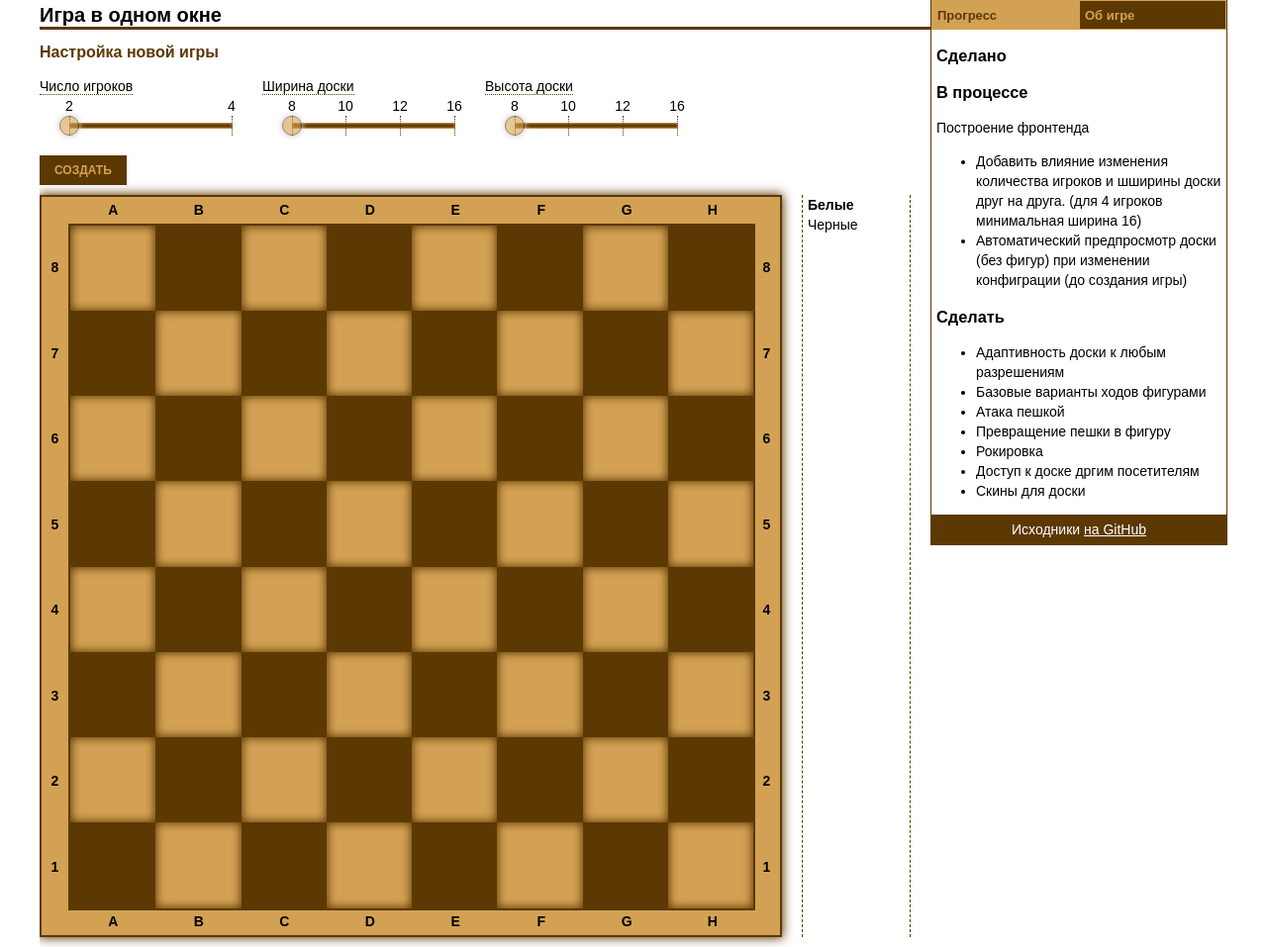
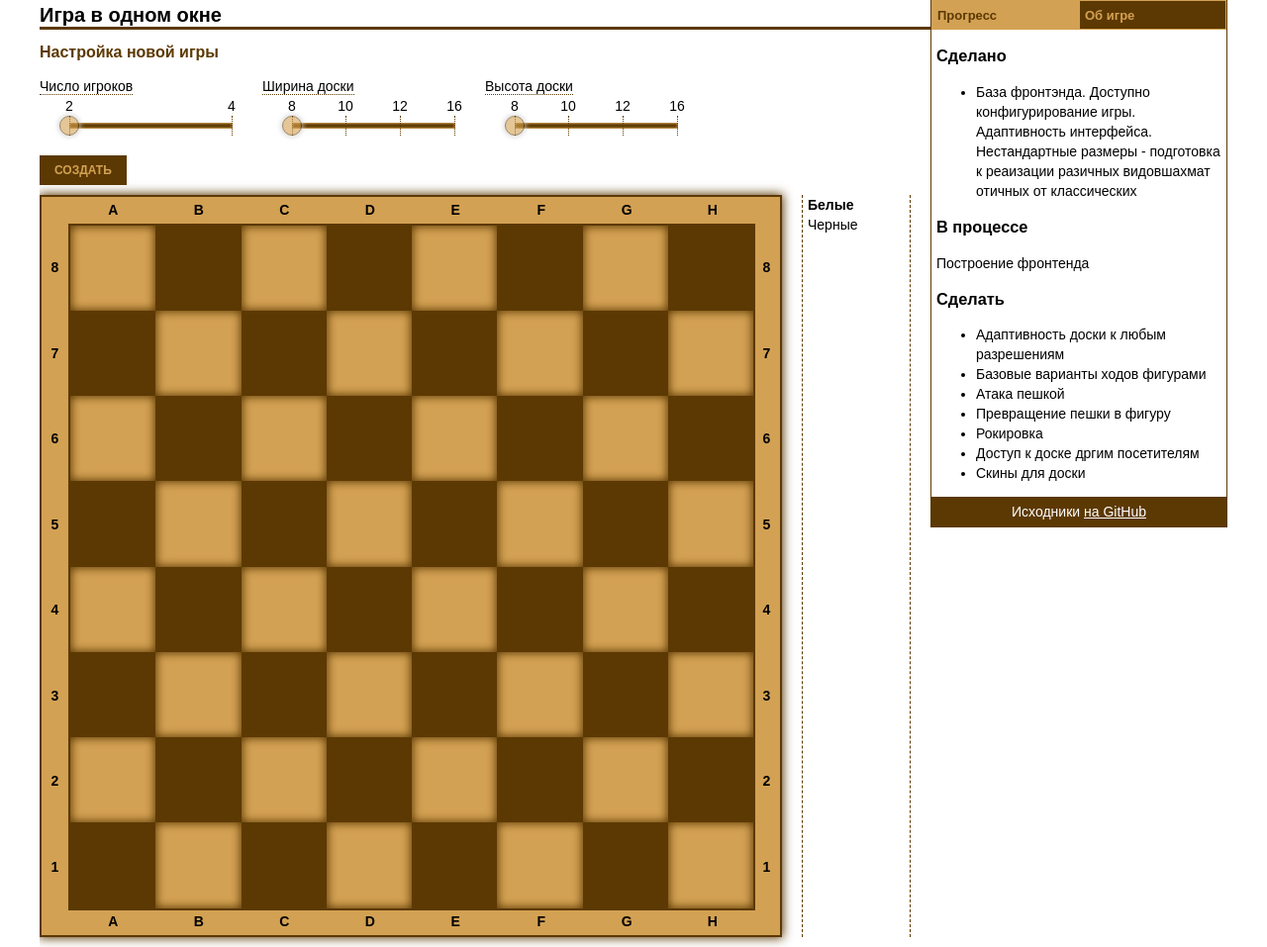
Before and after one commit to Voral/SampleChess, a PHP site: page / in a window 1280 px wide. Shown: the whole page at 99% size. Run offline with PHP 8.4, Linux system fonts and the light colour scheme; some libraries are stand-ins or nearby versions.

Commit message:
frontend

```diff
--- a/index.php
+++ b/index.php
@@ -55,12 +55,11 @@
 				<div id="tab1c">
 					<h3>Сделано</h3>
 					<ul>
+						<li>База фронтэнда. Доступно конфигурирование игры. Адаптивность интерфейса. Нестандартные размеры - подготовка к реаизации разичных видовшахмат отичных от классических</li>
 					</ul>
 					<h3>В процессе</h3>
 					<p>Построение фронтенда</p>
 					<ul>
-						<li>Добавить влияние изменения количества игроков и шширины доски друг на друга. (для 4 игроков минимальная ширина 16)</li>
-						<li>Автоматический предпросмотр доски (без фигур) при изменении конфиграции (до создания игры)</li>
 					</ul>
 					<h3>Сделать</h3>
 					<ul>
```
